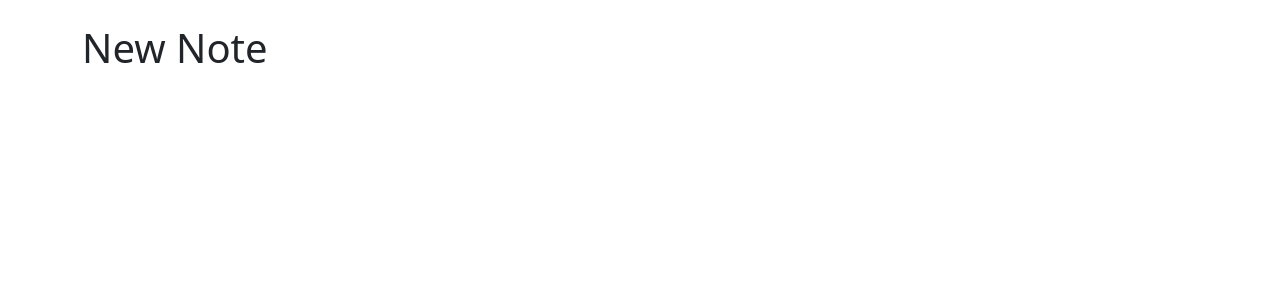
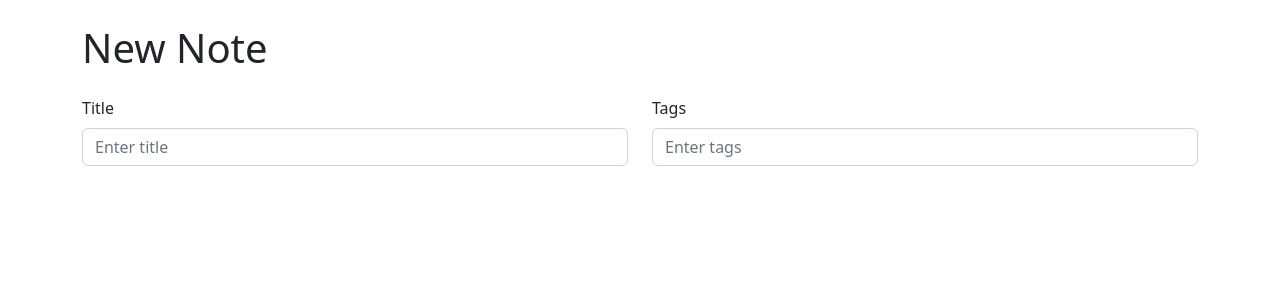
Before and after one commit to clew-bot/Note-taker-TS, a React (Vite) app: page /new in a window 1280 px wide. Shown: the top 300 px of the page. Built offline with nearby package versions, Linux system fonts and the light colour scheme.

Commit message:
Add noteform and newnote

```diff
--- a/package.json
+++ b/package.json
@@ -14,7 +14,8 @@
     "react": "^18.2.0",
     "react-bootstrap": "^2.7.4",
     "react-dom": "^18.2.0",
-    "react-router-dom": "^6.11.1"
+    "react-router-dom": "^6.11.1",
+    "react-select": "^5.7.3"
   },
   "devDependencies": {
     "@types/react": "^18.0.28",
--- a/src/NewNote.tsx
+++ b/src/NewNote.tsx
@@ -1,3 +1,9 @@
+import { NoteForm } from "./NoteForm";
 export function NewNote() {
-    return <h1>New Note</h1>;
+    return (
+        <>
+        <h1 className="mb-4">New Note</h1>
+        <NoteForm/>
+        </>
+    )
 }
--- /dev/null
+++ b/src/NoteForm.tsx
@@ -0,0 +1,24 @@
+import { Form, Stack, Row, Col } from "react-bootstrap";
+
+export function NoteForm() {
+  return (
+    <Form>
+      <Stack gap={4}>
+        <Row>
+          <Col>
+            <Form.Group controlId="title">
+              <Form.Label>Title</Form.Label>
+              <Form.Control type="text" placeholder="Enter title" required />
+            </Form.Group>
+          </Col>
+          <Col>
+            <Form.Group controlId="tags">
+              <Form.Label>Tags</Form.Label>
+              <Form.Control type="text" placeholder="Enter tags" required />
+            </Form.Group>
+          </Col>
+        </Row>
+      </Stack>
+    </Form>
+  );
+}
```
Also changed, not shown: 1 other file (tests, documents, lock files or other folders).
